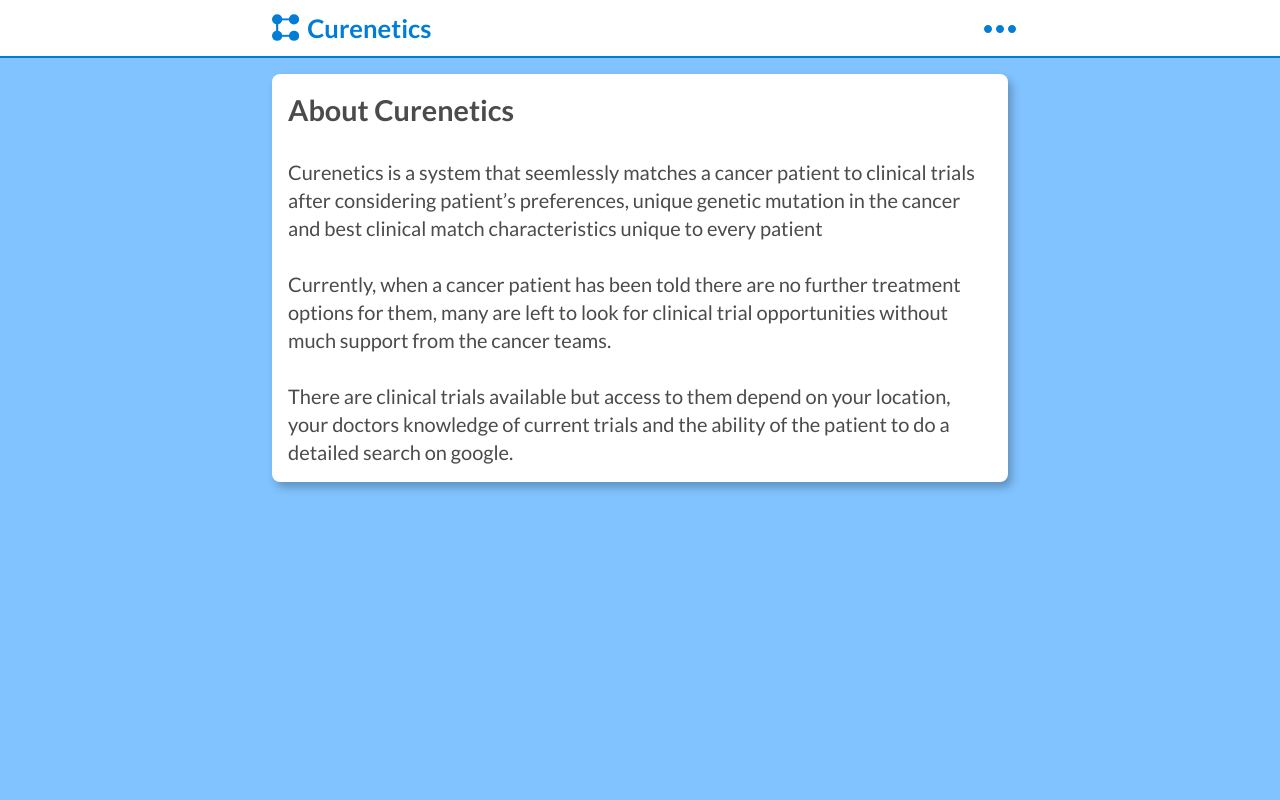
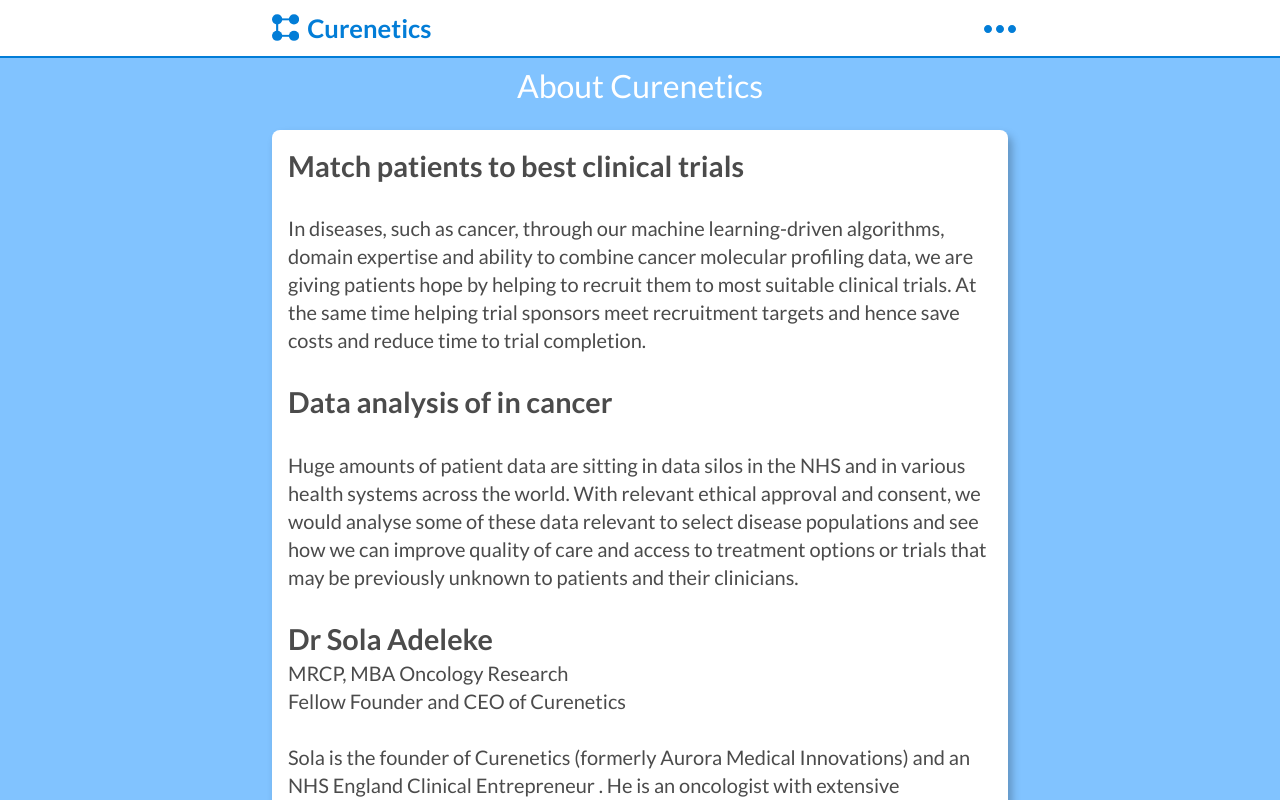
Before and after one commit to fac-15/Curenetics, a React (Vite) app: page /about in a window 1280 px wide. Shown: the top 800 px of the page. Built offline with nearby package versions, Linux system fonts and the light colour scheme.

Commit message:
Edited about page

```diff
--- a/src/Components/About/About.js
+++ b/src/Components/About/About.js
@@ -4,25 +4,39 @@
 const About = () => {
   return (
     <section className="main-section about">
+      <h1>About Curenetics</h1>
       <div className="about-card">
-        <h3>About Curenetics</h3>
+        <h3>Match patients to best clinical trials</h3>
         <br />
         <p>
-          Curenetics is a system that seemlessly matches a cancer patient to clinical trials after
-          considering patient’s preferences, unique genetic mutation in the cancer and best clinical
-          match characteristics unique to every patient
+          In diseases, such as cancer, through our machine learning-driven algorithms, domain
+          expertise and ability to combine cancer molecular profiling data, we are giving patients
+          hope by helping to recruit them to most suitable clinical trials. At the same time helping
+          trial sponsors meet recruitment targets and hence save costs and reduce time to trial
+          completion.
         </p>
         <br />
+        <h3>Data analysis of in cancer</h3>
+        <br />
         <p>
-          Currently, when a cancer patient has been told there are no further treatment options for
-          them, many are left to look for clinical trial opportunities without much support from the
-          cancer teams.
+          Huge amounts of patient data are sitting in data silos in the NHS and in various health
+          systems across the world. With relevant ethical approval and consent, we would analyse
+          some of these data relevant to select disease populations and see how we can improve
+          quality of care and access to treatment options or trials that may be previously unknown
+          to patients and their clinicians.
         </p>
         <br />
+        <h3>Dr Sola Adeleke</h3>
+        <h4>MRCP, MBA Oncology Research</h4>
+        <h4>Fellow Founder and CEO of Curenetics</h4>
+        <br />
         <p>
-          There are clinical trials available but access to them depend on your location, your
-          doctors knowledge of current trials and the ability of the patient to do a detailed search
-          on google.
+          Sola is the founder of Curenetics (formerly Aurora Medical Innovations) and an NHS England
+          Clinical Entrepreneur . He is an oncologist with extensive experience in clinical trials,
+          a clinical research fellow at UCL and is actively involved in cancer research. Sola is
+          devoted to making clinical trials more accessible to patients and clinicians. His team is
+          using cutting edge match algorithms, data filtering techniques and machine learning to
+          match the right patients to the right trials within the NHS
         </p>
       </div>
     </section>
```
